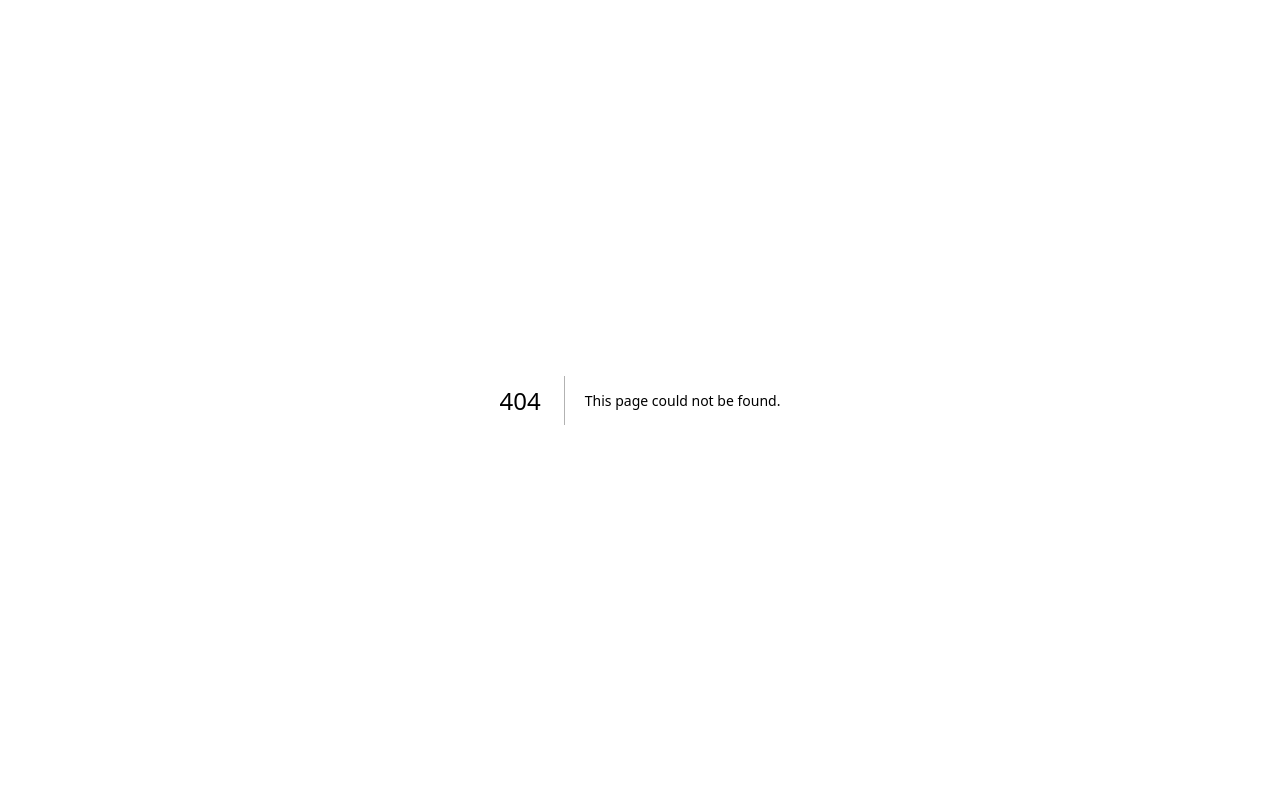
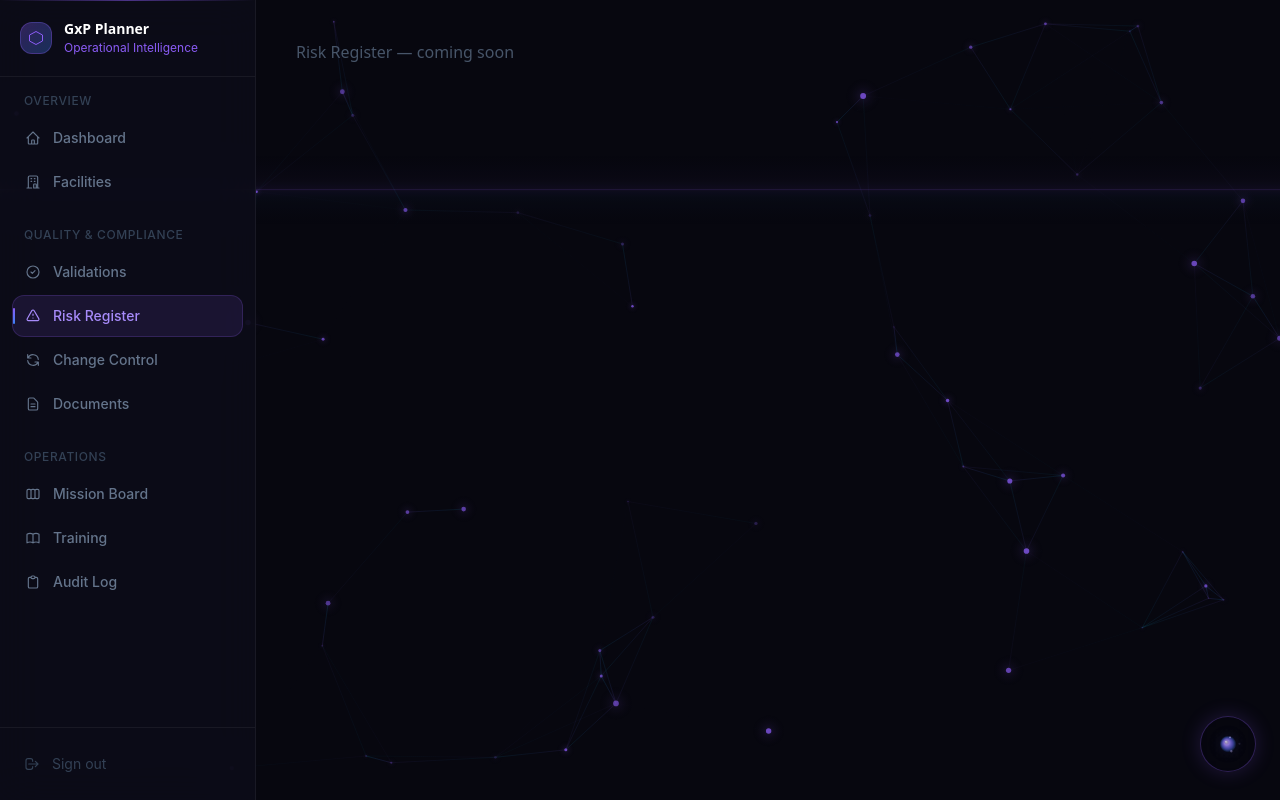
Before and after one commit to dataddgroup-lab/gxp-planner, a Next.js app: page /dashboard/risks in a window 1280 px wide. Before the commit this address had no page. Built offline with nearby package versions, Linux system fonts and the light colour scheme.

Commit message:
FIX: add placeholder pages for all sidebar routes — stops 404 React crash

```diff
--- /dev/null
+++ b/app/dashboard/audit/page.tsx
@@ -0,0 +1 @@
+export default function Page() { return <div style={{padding:40,color:'#475569',fontFamily:'system-ui'}}>Coming soon</div> }
--- /dev/null
+++ b/app/dashboard/changes/page.tsx
@@ -0,0 +1 @@
+export default function Page() { return <div style={{padding:40,color:'#475569',fontFamily:'system-ui'}}>Coming soon</div> }
--- /dev/null
+++ b/app/dashboard/documents/page.tsx
@@ -0,0 +1 @@
+export default function Page() { return <div style={{padding:40,color:'#475569',fontFamily:'system-ui'}}>Coming soon</div> }
--- /dev/null
+++ b/app/dashboard/risks/page.tsx
@@ -0,0 +1,3 @@
+export default function Page() {
+  return <div style={{padding:40,color:'#475569',fontFamily:'system-ui'}}>Risk Register — coming soon</div>
+}
--- /dev/null
+++ b/app/dashboard/training/page.tsx
@@ -0,0 +1 @@
+export default function Page() { return <div style={{padding:40,color:'#475569',fontFamily:'system-ui'}}>Coming soon</div> }
--- /dev/null
+++ b/app/dashboard/validations/page.tsx
@@ -0,0 +1 @@
+export default function Page() { return <div style={{padding:40,color:'#475569',fontFamily:'system-ui'}}>Coming soon</div> }
```
